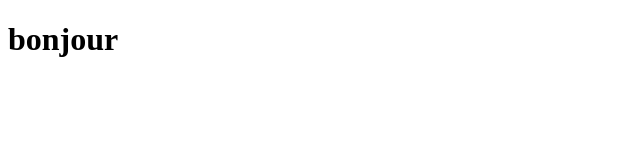
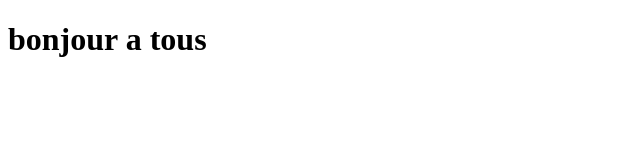
Before and after one commit to Kuumette/JavaScript-exo, a plain HTML site: page index.html in a window 1280 px wide. Shown: the whole page, without its empty margins (0-640 px from the left). Drawn offline with Linux system fonts and the light colour scheme.

Commit message:
Changement test exo

```diff
--- a/index.html
+++ b/index.html
@@ -7,6 +7,6 @@
     <script src="index.js" defer></script>
 </head>
 <body>
-    <h1>bonjour</h1>
+    <h1>bonjour a tous</h1>
 </body>
 </html>
```
